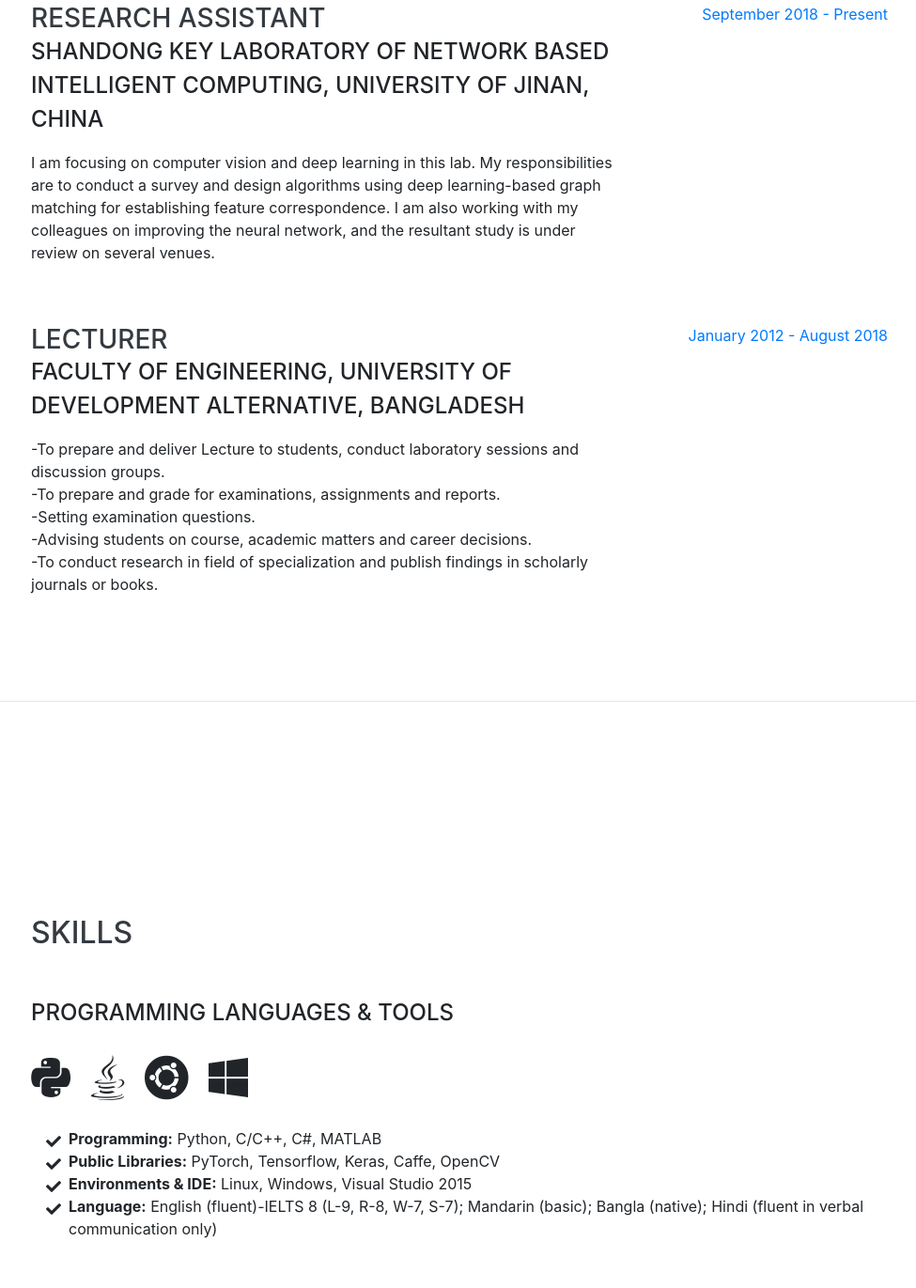
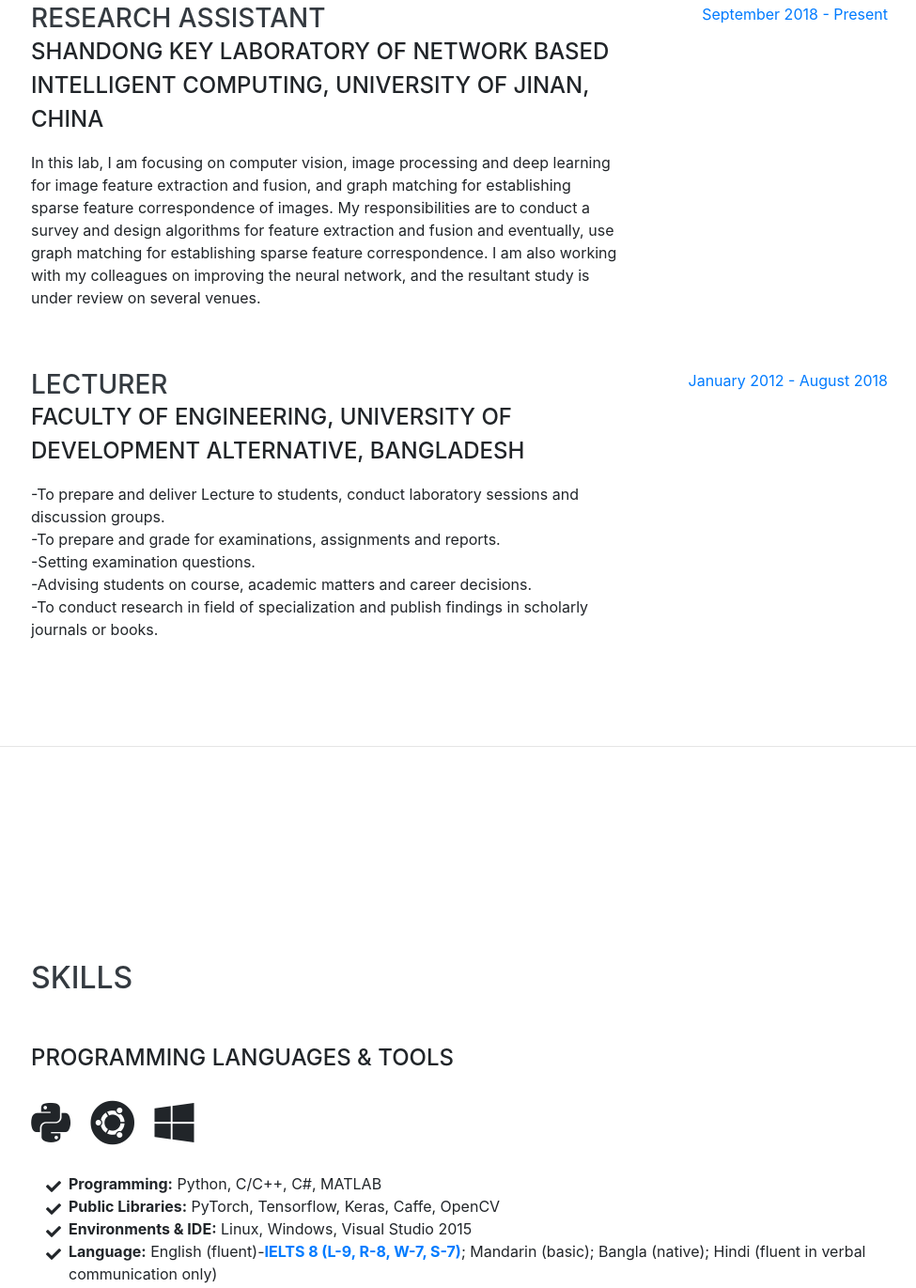
Before and after one commit to shakilshohag/shakilshohag.github.io, a website with bundled scripts: page index.html in a window 1280 px wide. Shown: the part 3496-4867 px from the top of the page at 94% size, without its empty margins (287-1262 px from the left). Built offline with nearby package versions, Linux system fonts and the light colour scheme; files whose address does not match are found by name; a web font is replaced by a local one.

Commit message:
Update index.html

```diff
--- a/index.html
+++ b/index.html
@@ -105,7 +105,7 @@
 		  <a href="https://orcid.org/0000-0001-9286-038X" target="_blank">
 			<i class="ai ai-orcid"></i>
 		  </a>
-          <a href="files/CV-Shakil.pdf">
+          <a href="files/shakilshohag_cv.pdf">
               <i class="ai ai-cv"></i>
           </a>
         </div>
@@ -223,7 +223,7 @@
           <div class="resume-content">
             <h3 class="mb-0">Research Assistant</h3>
             <div class="subheading mb-3">Shandong Key Laboratory of Network Based Intelligent Computing, University of Jinan, China</div>
-            <p>I am focusing on computer vision and deep learning in this lab. My responsibilities are to conduct a survey and design algorithms using deep learning-based graph matching for establishing feature correspondence. I am also working with my colleagues on improving the neural network, and the resultant study is under review on several venues.</p>
+            <p>In this lab, I am focusing on computer vision, image processing and deep learning for image feature extraction and fusion, and graph matching for establishing sparse feature correspondence of images. My responsibilities are to conduct a survey and design algorithms for feature extraction and fusion and eventually, use graph matching for establishing sparse feature correspondence. I am also working with my colleagues on improving the neural network, and the resultant study is under review on several venues.</p>
           </div>
           <div class="resume-date text-md-right">
             <span class="text-primary">September 2018 - Present</span>
@@ -261,9 +261,6 @@
             <i class="fab fa-python"></i>
           </li>
 		  <li class="list-inline-item">
-            <i class="fab fa-java"></i>
-          </li>
-		  <li class="list-inline-item">
             <i class="fab fa-ubuntu"></i>
           </li>
 		  <li class="list-inline-item">
@@ -284,7 +281,7 @@
             <strong>Environments &amp; IDE:</strong> Linux, Windows, Visual Studio 2015</li>
           <li>
             <i class="fa-li fa fa-check"></i>
-            <strong>Language:</strong>  English (fluent)-IELTS 8 (L-9, R-8, W-7, S-7); Mandarin (basic); Bangla (native); Hindi (fluent in verbal communication only)</li>
+		  <strong>Language:</strong>  English (fluent)-<strong class="text-primary">IELTS 8 (L-9, R-8, W-7, S-7)</strong>; Mandarin (basic); Bangla (native); Hindi (fluent in verbal communication only)</li>
         </ul>
       </div>
     </section>
```
